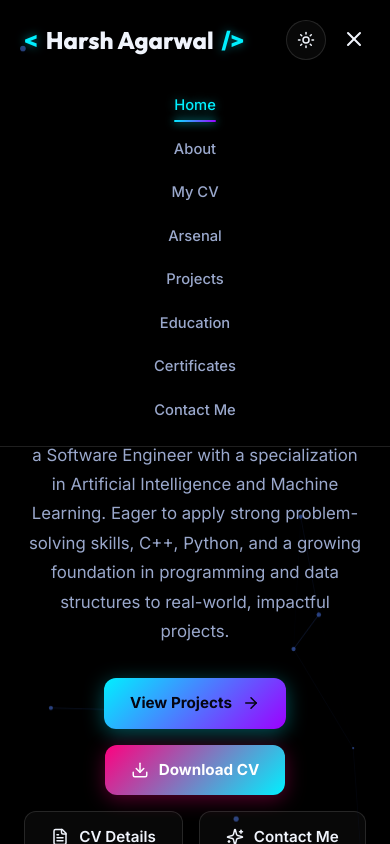
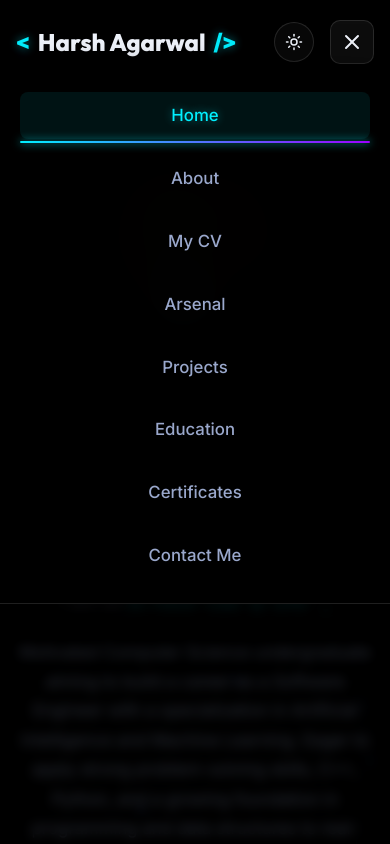
Before and after one commit to HarshAgarwal895613/Portfolio2, a React (Vite) app: page / in a window 390 px wide. Both pictures are taken after a click on the button 354 px from the left and 40 px from the top of the page. Shown: the top 844 px of the page. Built offline with nearby package versions, Linux system fonts and the light colour scheme.

Commit message:
Optimize full responsive design for mobile phones, tablets, and laptops

```diff
--- a/src/components/Navbar.jsx
+++ b/src/components/Navbar.jsx
@@ -41,6 +41,7 @@ export const Navbar = () => {
   }, []);
 
   return (
+    <>
       <header className={`navbar ${scrolled ? 'scrolled' : ''}`}>
         <div className="container nav-container">
           <a href="#hero" className="nav-logo" onClick={() => setMenuOpen(false)}>
@@ -68,11 +69,22 @@ export const Navbar = () => {
               className="menu-toggle"
               onClick={() => setMenuOpen(prev => !prev)}
               aria-label="Toggle menu"
+              aria-expanded={menuOpen}
             >
               {menuOpen ? <X size={24} /> : <Menu size={24} />}
             </button>
           </div>
         </div>
       </header>
+
+      {/* Mobile Menu Backdrop */}
+      {menuOpen && (
+        <div
+          className="nav-backdrop"
+          onClick={() => setMenuOpen(false)}
+          aria-hidden="true"
+        />
+      )}
+    </>
   );
 };
--- a/src/styles/index.css
+++ b/src/styles/index.css
@@ -592,18 +592,23 @@ body.custom-cursor-active * {
   box-shadow: 0 0 20px rgba(0, 240, 255, 0.6);
 }
 
-/* Anime Avatar Frame & Perfect Face Centering */
+/* Anime Avatar Frame & Responsive Fluid Centering */
 .hero-avatar-wrapper {
+  --avatar-size: 300px;
   position: relative;
   display: flex;
   justify-content: center;
   align-items: center;
+  width: calc(var(--avatar-size) + 100px);
+  height: calc(var(--avatar-size) + 100px);
+  max-width: 100%;
+  margin: 0 auto;
 }
 
 .avatar-ring {
   position: absolute;
-  width: 370px;
-  height: 370px;
+  width: calc(var(--avatar-size) + 70px);
+  height: calc(var(--avatar-size) + 70px);
   border-radius: 50%;
   border: 2px dashed rgba(0, 240, 255, 0.4);
   animation: rotate-ring 25s linear infinite;
@@ -612,8 +617,8 @@ body.custom-cursor-active * {
 
 .avatar-ring-outer {
   position: absolute;
-  width: 400px;
-  height: 400px;
+  width: calc(var(--avatar-size) + 100px);
+  height: calc(var(--avatar-size) + 100px);
   border-radius: 50%;
   border: 1px solid rgba(255, 0, 127, 0.25);
   animation: rotate-ring-rev 30s linear infinite;
@@ -621,8 +626,8 @@ body.custom-cursor-active * {
 
 .avatar-glow {
   position: absolute;
-  width: 320px;
-  height: 320px;
+  width: calc(var(--avatar-size) + 20px);
+  height: calc(var(--avatar-size) + 20px);
   border-radius: 50%;
   background: radial-gradient(circle, rgba(0, 240, 255, 0.3) 0%, rgba(255, 0, 127, 0.15) 50%, transparent 70%);
   filter: blur(25px);
@@ -630,8 +635,8 @@ body.custom-cursor-active * {
 
 .avatar-img-container {
   position: relative;
-  width: 300px;
-  height: 300px;
+  width: var(--avatar-size);
+  height: var(--avatar-size);
   border-radius: 50%;
   overflow: hidden;
   border: 4px solid rgba(0, 240, 255, 0.6);
@@ -857,8 +862,14 @@ body.custom-cursor-active * {
   text-shadow: 0 0 20px rgba(0, 102, 255, 0.25);
 }
 
-/* Responsive Breakpoints */
-@media (max-width: 1024px) {
+/* Responsive Breakpoints for Arsenal */
+@media (max-width: 1200px) {
+  .arsenal-card-tech {
+    flex: 0 1 calc(20% - 13px);
+  }
+}
+
+@media (max-width: 992px) {
   .arsenal-card-tech {
     flex: 0 1 calc(25% - 12px);
   }
@@ -871,18 +882,23 @@ body.custom-cursor-active * {
   .arsenal-title {
     font-size: 1.8rem;
   }
+  .arsenal-grid {
+    gap: 12px;
+  }
   .arsenal-card-tech {
-    flex: 0 1 calc(33.333% - 11px);
-    min-width: 110px;
-    padding: 16px 10px;
+    flex: 0 1 calc(33.333% - 8px);
+    min-width: 0;
+    padding: 14px 8px;
+    min-height: 92px;
   }
   .arsenal-card-soft {
-    flex: 0 1 calc(50% - 11px);
-    min-width: 140px;
-    padding: 16px 12px;
+    flex: 0 1 calc(50% - 6px);
+    min-width: 0;
+    padding: 15px 10px;
+    min-height: 92px;
   }
   .arsenal-card-name {
-    font-size: 0.88rem;
+    font-size: 0.85rem;
   }
   .soft-skills-heading-wrap {
     margin-top: 40px;
@@ -890,11 +906,44 @@ body.custom-cursor-active * {
 }
 
 @media (max-width: 480px) {
+  .arsenal-title {
+    font-size: 1.55rem;
+  }
+  .arsenal-grid {
+    gap: 10px;
+  }
   .arsenal-card-tech {
-    flex: 0 1 calc(50% - 8px);
+    flex: 0 1 calc(50% - 5px);
+    padding: 12px 6px;
+    min-height: 86px;
   }
   .arsenal-card-soft {
     flex: 1 1 100%;
+    padding: 14px 10px;
+    min-height: 78px;
+  }
+  .arsenal-card-icon {
+    height: 26px;
+  }
+  .arsenal-card-icon svg {
+    width: 22px;
+    height: 22px;
+  }
+  .arsenal-code-badge {
+    font-size: 1.25rem;
+  }
+  .arsenal-card-name {
+    font-size: 0.8rem;
+  }
+}
+
+@media (max-width: 350px) {
+  .arsenal-card-tech {
+    flex: 0 1 calc(50% - 4px);
+    padding: 10px 4px;
+  }
+  .arsenal-card-name {
+    font-size: 0.76rem;
   }
 }
 
@@ -1534,11 +1583,32 @@ body.custom-cursor-active * {
   box-shadow: 0 0 35px rgba(0, 240, 255, 0.8);
 }
 
-/* Responsive Queries */
+/* ==========================================================================
+   Mobile Backdrop & Responsive Queries Suite (Phones, Tablets & Laptops)
+   ========================================================================== */
+.nav-backdrop {
+  position: fixed;
+  top: 0;
+  left: 0;
+  width: 100vw;
+  height: 100vh;
+  background: rgba(0, 0, 0, 0.7);
+  backdrop-filter: blur(6px);
+  -webkit-backdrop-filter: blur(6px);
+  z-index: 998;
+  animation: fadeIn 0.25s ease-out;
+}
+
+/* Tablet & Large Mobile (<= 992px) */
 @media (max-width: 992px) {
   .hero-content {
     grid-template-columns: 1fr;
     text-align: center;
+    gap: 48px;
+  }
+  .hero-avatar-wrapper {
+    --avatar-size: 240px;
+    order: -1;
   }
   .hero-description {
     margin-left: auto;
@@ -1549,38 +1619,229 @@ body.custom-cursor-active * {
   }
   .about-grid, .contact-grid {
     grid-template-columns: 1fr;
-  }
-}
-
+    gap: 36px;
+  }
+}
+
+/* Tablets (<= 860px) */
+@media (max-width: 860px) {
+  .menu-toggle {
+    display: flex;
+    align-items: center;
+    justify-content: center;
+    width: 44px;
+    height: 44px;
+    border-radius: 10px;
+    background: rgba(255, 255, 255, 0.05);
+    border: 1px solid var(--glass-border);
+  }
+
+  .nav-links {
+    position: fixed;
+    top: 68px;
+    left: 0;
+    right: 0;
+    background: rgba(0, 0, 0, 0.96);
+    backdrop-filter: blur(25px);
+    -webkit-backdrop-filter: blur(25px);
+    flex-direction: column;
+    padding: 24px 20px;
+    gap: 16px;
+    border-bottom: 1px solid rgba(255, 255, 255, 0.12);
+    box-shadow: 0 16px 40px rgba(0, 0, 0, 0.85);
+    max-height: calc(100vh - 68px);
+    overflow-y: auto;
+    transform: translateY(-150%);
+    transition: transform var(--transition-base);
+    z-index: 999;
+  }
+
+  .nav-links.open {
+    transform: translateY(0);
+  }
+
+  .nav-links a {
+    font-size: 1.05rem;
+    padding: 10px 16px;
+    width: 100%;
+    text-align: center;
+    border-radius: 8px;
+  }
+
+  .nav-links a:hover,
+  .nav-links a.active {
+    background: rgba(0, 240, 255, 0.08);
+  }
+}
+
+/* Standard Mobile & Small Tablets (<= 768px) */
 @media (max-width: 768px) {
   :root {
-    --section-padding: 70px 0;
-  }
-  .menu-toggle {
-    display: block;
-  }
-  .nav-links {
-    position: fixed;
-    top: 70px;
-    left: 0;
-    right: 0;
-    background: var(--bg-secondary);
-    flex-direction: column;
-    padding: 24px;
+    --section-padding: 60px 0;
+  }
+
+  .container {
+    padding: 0 16px;
+  }
+
+  .section-header {
+    margin-bottom: 36px;
+  }
+
+  .section-header h2 {
+    font-size: clamp(1.85rem, 5.5vw, 2.3rem);
+  }
+
+  .section-header p {
+    font-size: 0.95rem;
+  }
+
+  .hero {
+    padding-top: 100px;
+    min-height: auto;
+    padding-bottom: 40px;
+  }
+
+  .hero-avatar-wrapper {
+    --avatar-size: 210px;
+  }
+
+  .hero-title {
+    font-size: clamp(2rem, 6vw, 2.7rem);
+  }
+
+  .hero-subtitle {
+    font-size: 1.15rem;
+    min-height: 2rem;
+  }
+
+  .about-stats {
+    grid-template-columns: repeat(2, 1fr);
+    gap: 14px;
+  }
+
+  .stat-box {
+    padding: 18px 12px;
+  }
+
+  .stat-number {
+    font-size: 1.85rem;
+  }
+
+  .projects-grid,
+  .certs-grid,
+  .edu-running-grid {
+    grid-template-columns: 1fr;
     gap: 20px;
-    border-bottom: 1px solid var(--glass-border);
-    transform: translateY(-150%);
-    transition: transform var(--transition-base);
-  }
-  .nav-links.open {
-    transform: translateY(0);
-  }
+  }
+
   .form-row {
     grid-template-columns: 1fr;
   }
+
+  .contact-form-wrapper {
+    padding: 24px 18px;
+  }
+
+  .cv-card {
+    padding: 30px 18px;
+  }
+
+  .cv-card h3 {
+    font-size: 1.5rem;
+  }
+
   .footer-content {
     flex-direction: column;
     gap: 16px;
     text-align: center;
   }
-}
+
+  .back-to-top {
+    bottom: 20px;
+    right: 20px;
+    width: 42px;
+    height: 42px;
+    font-size: 1.05rem;
+  }
+}
+
+/* Compact Smartphones (<= 540px) */
+@media (max-width: 540px) {
+  .hero-avatar-wrapper {
+    --avatar-size: 180px;
+  }
+
+  .hero-actions {
+    display: grid;
+    grid-template-columns: 1fr 1fr;
+    gap: 10px;
+    width: 100%;
+  }
+
+  .hero-actions .btn {
+    padding: 11px 10px;
+    font-size: 0.82rem;
+    justify-content: center;
+  }
+
+  .anime-badge {
+    font-size: 0.72rem;
+    padding: 5px 12px;
+  }
+
+  .cv-actions {
+    flex-direction: column;
+    width: 100%;
+  }
+
+  .cv-actions .btn {
+    width: 100%;
+    justify-content: center;
+  }
+
+  .project-links {
+    flex-direction: column;
+  }
+
+  .project-links .btn {
+    width: 100%;
+    justify-content: center;
+  }
+
+  .contact-item {
+    gap: 12px;
+  }
+
+  .contact-value, .contact-value a {
+    font-size: 0.9rem;
+    word-break: break-all;
+  }
+}
+
+/* Ultra-Compact Screens & Foldables (<= 360px) */
+@media (max-width: 360px) {
+  .container {
+    padding: 0 12px;
+  }
+
+  .hero-avatar-wrapper {
+    --avatar-size: 155px;
+  }
+
+  .hero-actions {
+    grid-template-columns: 1fr;
+  }
+
+  .stat-box {
+    padding: 14px 8px;
+  }
+
+  .stat-number {
+    font-size: 1.55rem;
+  }
+
+  .stat-label {
+    font-size: 0.78rem;
+  }
+}
```
Lines whose indentation alone changed are shown as unchanged.
